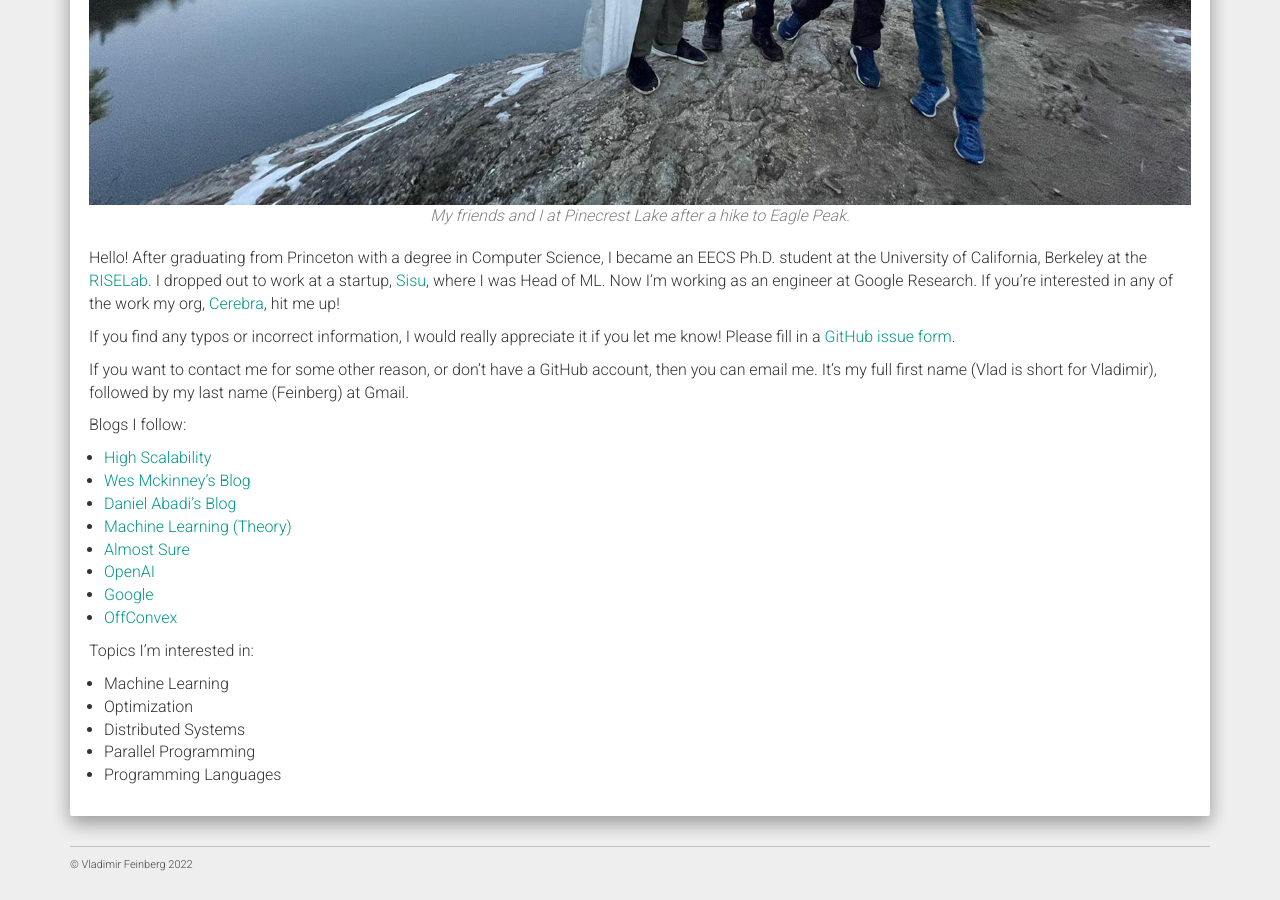
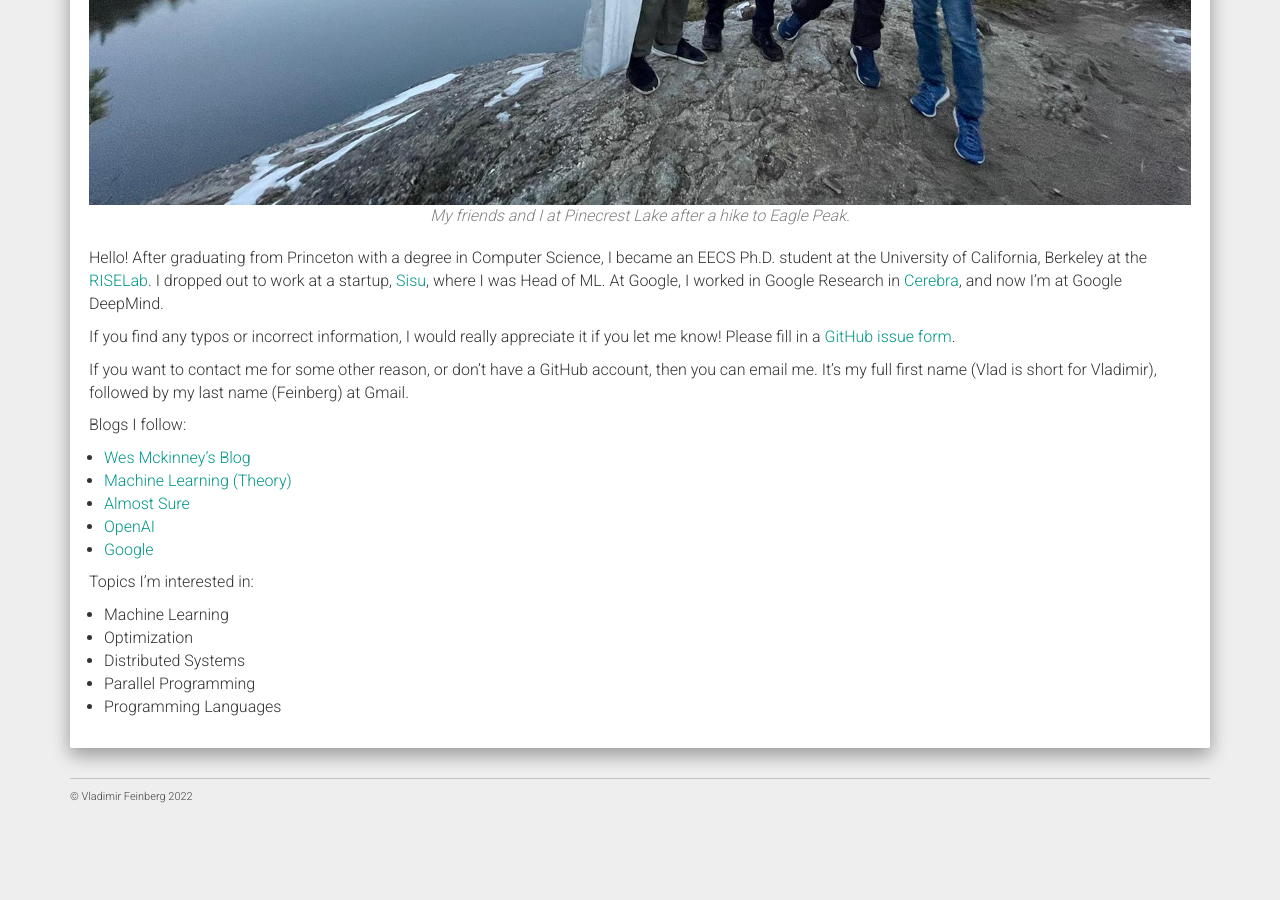
Before and after one commit to vlad17/vlad17.github.io, a Jekyll site: the page built from about.md, in a window 1280 px wide and 900 px high, scrolled down 779 px. Built offline with Jekyll 4.4.1, drawn with Linux system fonts in a browser that asks for light colours; nearby versions of some CDN libraries; formulas are drawn with MathJax 3; after the commit the page ends 1611 px from its top, so only the background shows below that.

Commit message:
Update about page for new position

```diff
--- a/about.md
+++ b/about.md
@@ -5,7 +5,7 @@
 featured_image: "/static/img/about-page.JPG"
 ---
 
-Hello! After graduating from Princeton with a degree in Computer Science, I became an EECS Ph.D. student at the University of California, Berkeley at the [RISELab](https://rise.cs.berkeley.edu/). I dropped out to work at a startup, [Sisu](http://sisu.ai), where I was Head of ML. Now I'm working as an engineer at Google Research. If you're interested in any of the work my org, [Cerebra](https://twimlai.com/twiml-talk-340-social-intelligence-with-blaise-aguera-y-arcas/), hit me up!
+Hello! After graduating from Princeton with a degree in Computer Science, I became an EECS Ph.D. student at the University of California, Berkeley at the [RISELab](https://rise.cs.berkeley.edu/). I dropped out to work at a startup, [Sisu](http://sisu.ai), where I was Head of ML. At Google, I worked in Google Research in [Cerebra](https://twimlai.com/twiml-talk-340-social-intelligence-with-blaise-aguera-y-arcas/), and now I'm at Google DeepMind.
 
 If you find any typos or incorrect information, I would really appreciate it if you let me know! Please fill in a [GitHub issue form](https://github.com/vlad17/vlad17.github.io/issues/new).
 
@@ -13,14 +13,11 @@
 
 Blogs I follow:
 
-* [High Scalability](http://highscalability.com/)
 * [Wes Mckinney's Blog](http://wesmckinney.com/archives.html)
-* [Daniel Abadi's Blog](http://dbmsmusings.blogspot.com/)
 * [Machine Learning (Theory)](http://hunch.net/)
 * [Almost Sure](https://almostsure.wordpress.com/)
 * [OpenAI](https://blog.openai.com/)
 * [Google](https://research.googleblog.com/)
-* [OffConvex](http://www.offconvex.org/)
 
 Topics I'm interested in:
 
```
